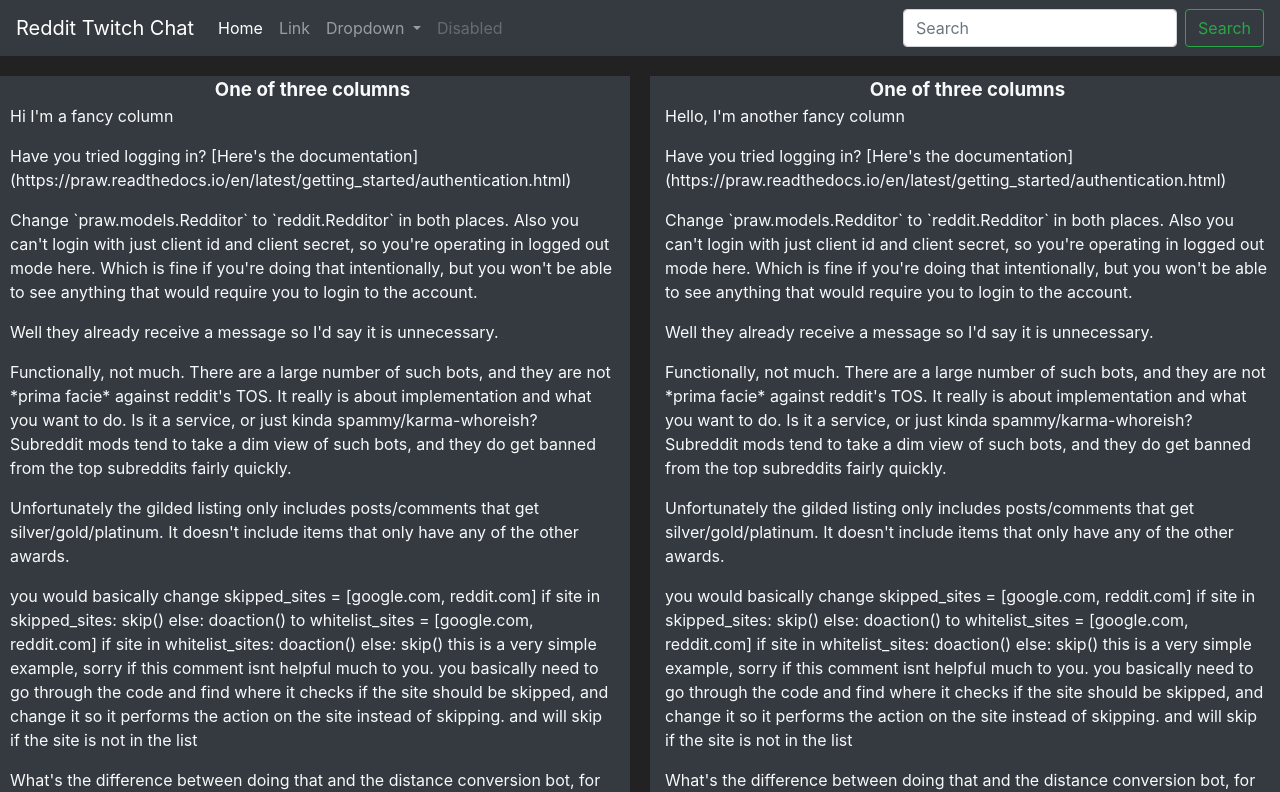
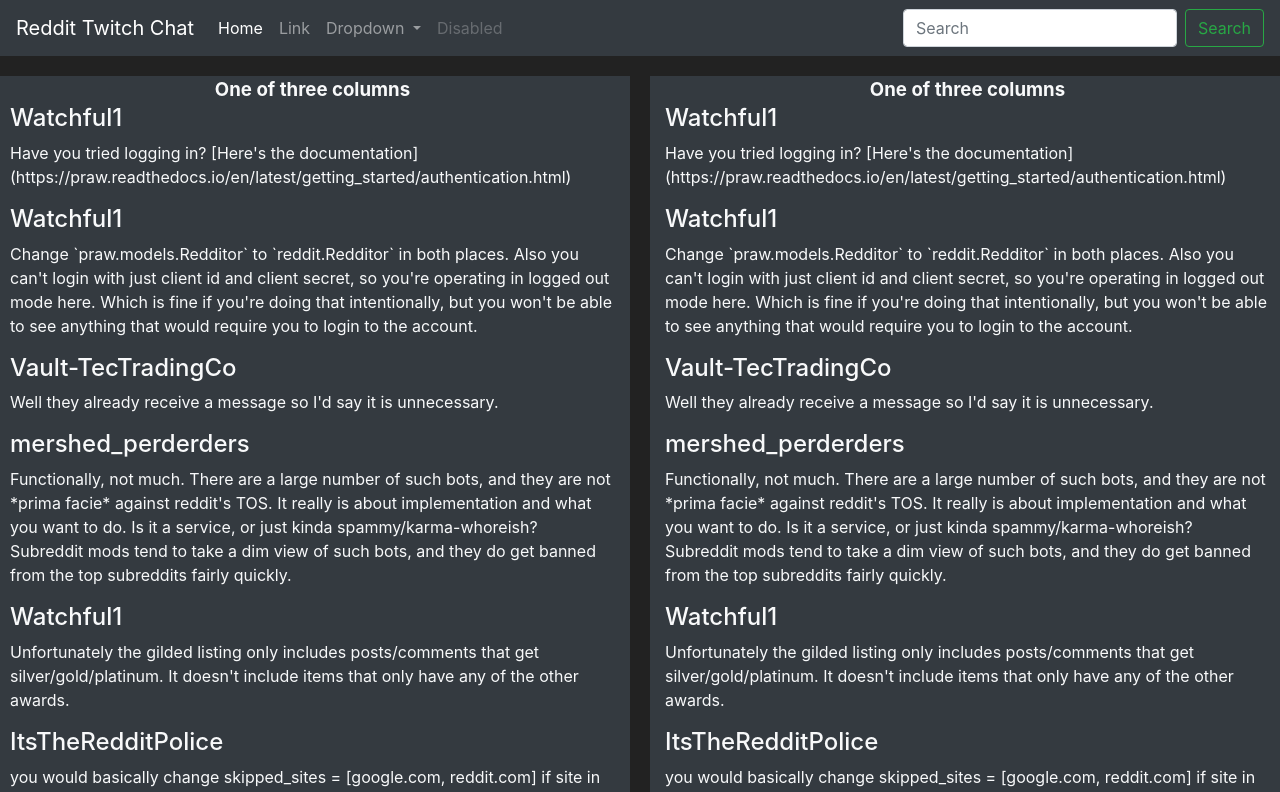
Before and after one commit to ryan-berwald/Reddit_Twitch_Chat, an Angular app: page / in a window 1280 px wide. Shown: the top 792 px of the page. Built offline with nearby package versions, Linux system fonts and the light colour scheme.

Commit message:
Updated comments with author name

```diff
--- a/src/app/comments/comments.component.html
+++ b/src/app/comments/comments.component.html
@@ -1 +1,4 @@
-<p *ngFor="let comment of comments">{{ comment.data.body }}</p>
+<div *ngFor="let comment of comments">
+  <h4>{{ comment.data.author }}</h4>
+  <p >{{ comment.data.body }}</p>
+</div>
--- a/src/app/content/content.component.html
+++ b/src/app/content/content.component.html
@@ -1,18 +1,15 @@
 <div class="row">
   <div class="col-md bg-dark text-light">
     <div class="col-title">One of three columns</div>
-    <p>Hi I'm a fancy column</p>
     <app-comments></app-comments>
   </div>
   <div class="col-md bg-dark text-light">
     <div class="col-title">One of three columns</div>
-    <p>Hello, I'm another fancy column</p>
     <app-comments></app-comments>
   </div>
 
   <div class="col-md bg-dark text-light">
     <div class="col-title">One of three columns</div>
-    <p>I bet those other two think they're better than me</p>
     <app-comments></app-comments>
   </div>
 </div>
```
Also changed, not shown: src/app/app.module.ts (+3 -4 lines).
